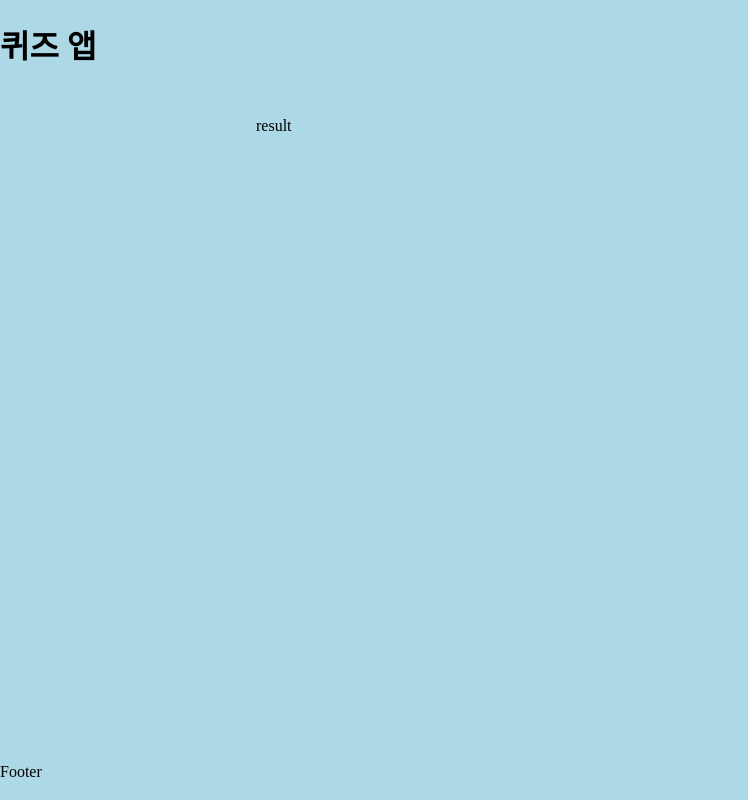
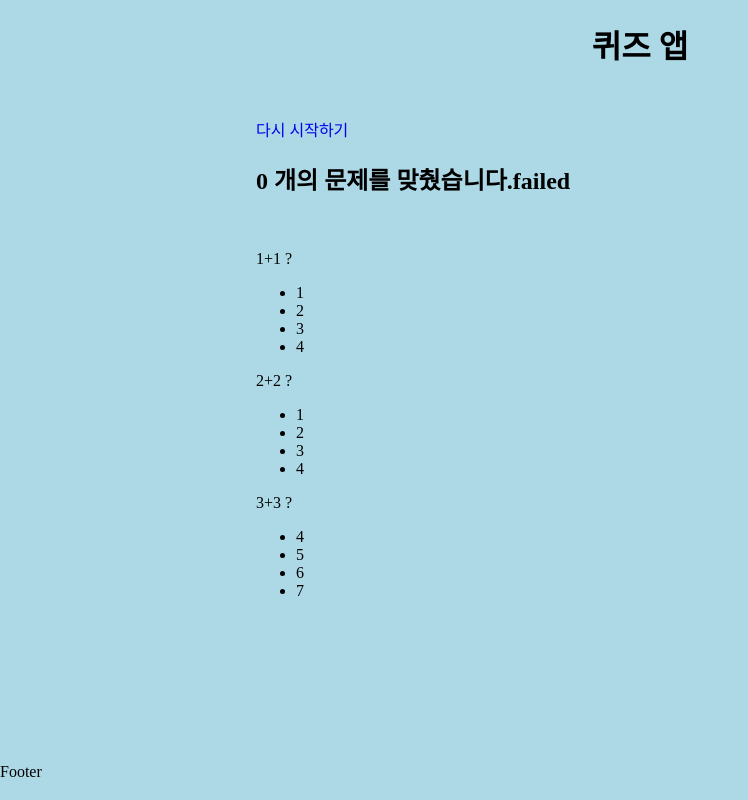
Before and after one commit to Librariann/nextjs-study, a Next.js app in the folder nextjs-12-quiz-app/: page /result in a window 1280 px wide. Shown: the whole page, without its empty margins (0-748 px from the left). Built offline with nearby package versions, Linux system fonts and the light colour scheme.

Commit message:
[commit] add quiz data result create ui next12-quiz-app

```diff
--- a/nextjs-12-quiz-app/src/components/Header.tsx
+++ b/nextjs-12-quiz-app/src/components/Header.tsx
@@ -12,7 +12,7 @@ const Header = () => {
       </Head>
 
       <header>
-        <h1>퀴즈 앱</h1>
+        <h1 className="title">퀴즈 앱</h1>
       </header>
     </>
   );
--- a/nextjs-12-quiz-app/src/pages/result.tsx
+++ b/nextjs-12-quiz-app/src/pages/result.tsx
@@ -1,6 +1,7 @@
 import React from "react";
 import { TQuiz, TSavedAnswer } from "@/types/quiz";
 import useSWR from "swr";
+import Link from "next/link";
 
 function Result() {
   const getAnswers =
@@ -25,7 +26,45 @@ function Result() {
     });
   }
 
-  return <div>result</div>;
+  return (
+    <>
+      <div>
+        <Link href="/">다시 시작하기</Link>
+      </div>
+      <h2>
+        {correctAnswers} 개의 문제를 맞췄습니다.
+        {correctAnswers > (data.length / 100) * 70 ? "passed" : "failed"}
+      </h2>
+      <br />
+
+      {data.map((quiz: TQuiz) => (
+        <div key={quiz.id}>
+          <div>
+            <p>{quiz.question}</p>
+          </div>
+          <ul>
+            {quiz.options.map((option: string, index: number) => (
+              <li key={index}>
+                {option === quiz.answer ? (
+                  quiz.answer === answers[quiz.id] ? (
+                    <span>{option} &nbsp; ✅</span>
+                  ) : (
+                    <span>{option}</span>
+                  )
+                ) : answers[quiz.id] === option ? (
+                  <>
+                    <span>{option} &nbsp; ❌</span>
+                  </>
+                ) : (
+                  <span>{option}</span>
+                )}
+              </li>
+            ))}
+          </ul>
+        </div>
+      ))}
+    </>
+  );
 }
 
 export default Result;
--- a/nextjs-12-quiz-app/src/styles/globals.css
+++ b/nextjs-12-quiz-app/src/styles/globals.css
@@ -10,6 +10,10 @@ body {
 
 a {
   text-decoration: none;
+}
+
+.title {
+  text-align: center;
 }
 
 .main {
```
